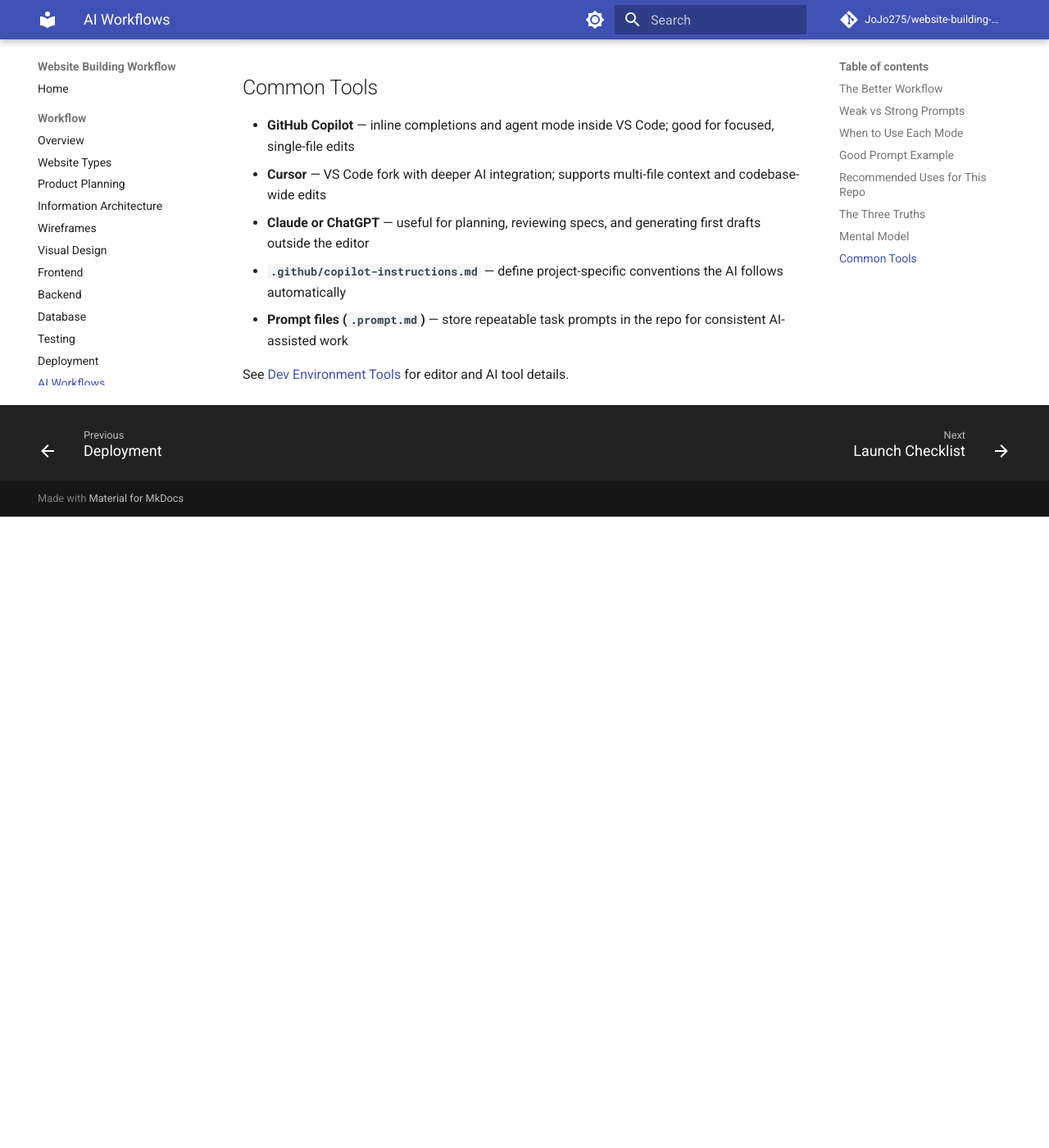
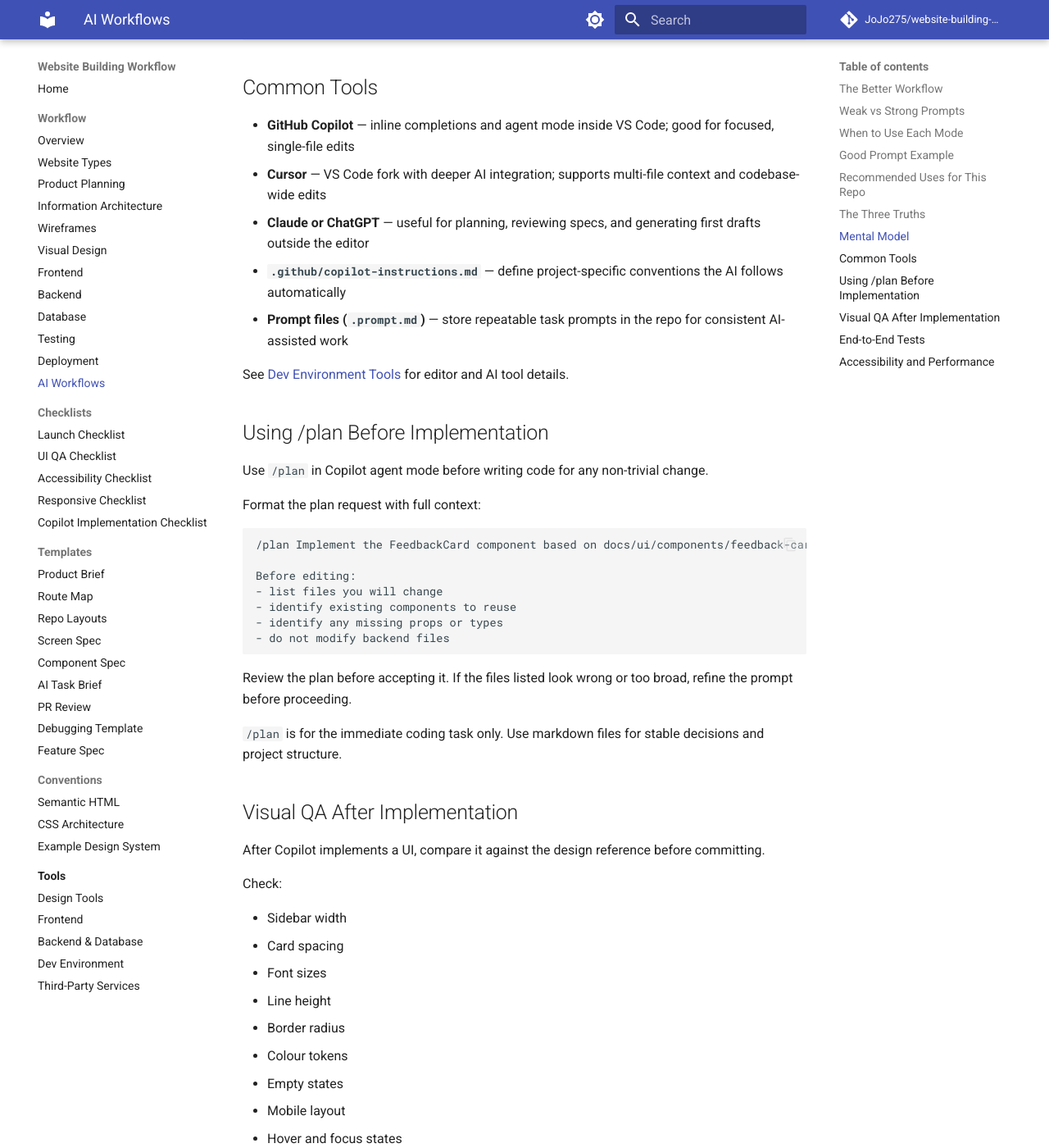
Before and after one commit to JoJo275/website-building-workflow, an MkDocs documentation site: the page built from docs/workflow/12-ai-workflows.md, in a window 1280 px wide and 1400 px high, scrolled down 2917 px. Shown: the whole window at 82% size. Built offline with MkDocs 1.6.1 and Material for MkDocs 9.7.7, drawn with Linux system fonts in a browser that asks for light colours; comment, search, counter and statistics services are not loaded; before the commit the page ends 3547 px from its top, so only the background shows below that; some of the changed text lies outside the part shown.

Commit message:
feat: enhance AI workflows documentation with planning, visual QA, and testing guidelines

````diff
--- a/cspell.json
+++ b/cspell.json
@@ -151,7 +151,11 @@
     "Laravel",
     "linenums",
     "pymdownx",
-    "superfences"
+    "superfences",
+    "Playwright",
+    "Chromium",
+    "WebKit",
+    "Lighthouse"
   ],
   "ignorePaths": [
     "site/**",
--- a/docs/workflow/12-ai-workflows.md
+++ b/docs/workflow/12-ai-workflows.md
@@ -123,3 +123,70 @@
 - **Prompt files (`.prompt.md`)** — store repeatable task prompts in the repo for consistent AI-assisted work
 
 See [Dev Environment Tools](../tools/dev-environment.md) for editor and AI tool details.
+
+## Using /plan Before Implementation
+
+Use `/plan` in Copilot agent mode before writing code for any non-trivial change.
+
+Format the plan request with full context:
+
+```text
+/plan Implement the FeedbackCard component based on docs/ui/components/feedback-card.md and the Figma reference.
+
+Before editing:
+- list files you will change
+- identify existing components to reuse
+- identify any missing props or types
+- do not modify backend files
+```
+
+Review the plan before accepting it. If the files listed look wrong or too broad, refine the prompt before proceeding.
+
+`/plan` is for the immediate coding task only. Use markdown files for stable decisions and project structure.
+
+## Visual QA After Implementation
+
+After Copilot implements a UI, compare it against the design reference before committing.
+
+Check:
+
+- Sidebar width
+- Card spacing
+- Font sizes
+- Line height
+- Border radius
+- Colour tokens
+- Empty states
+- Mobile layout
+- Hover and focus states
+- Loading states
+
+AI-generated UI often gets the general layout right but misses exact values. This is where most visual drift happens.
+
+## End-to-End Tests
+
+Use Playwright for testing real app flows. Playwright supports Chromium, Firefox, and WebKit, and can run locally or in CI.
+
+Plan core flows early, even if you write the tests later:
+
+```text
+User signs up
+User logs in
+User opens inbox
+User filters feedback
+User opens feedback detail
+User changes status
+User adds tag
+User logs out
+```
+
+You do not need Playwright on day one, but structure the app so it can be tested end-to-end later.
+
+## Accessibility and Performance
+
+Run Lighthouse and axe as a final quality pass before launch.
+
+- **Lighthouse** — audits performance, accessibility, SEO, and best practices; runs from Chrome DevTools, command line, or CI
+- **axe DevTools** — accessibility checks in browser, IDE, and CI workflows
+
+For a portfolio or SaaS app, a polished result means fast, accessible, and usable — not just visually correct.
````
